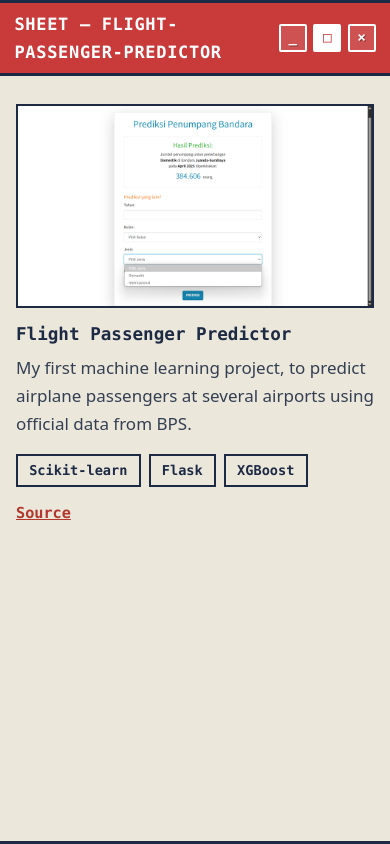
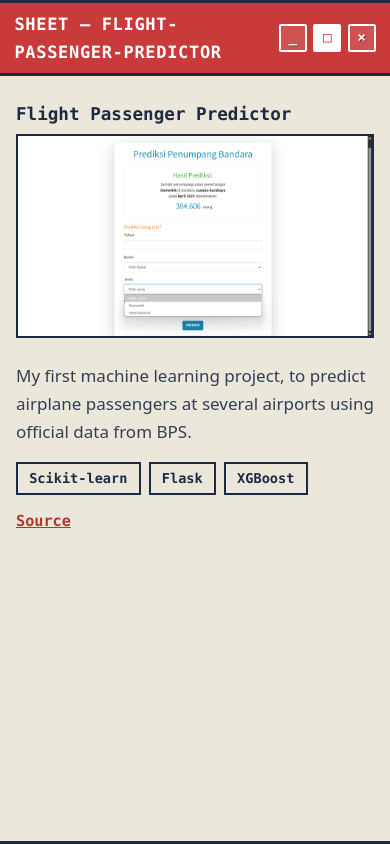
Before and after one commit to Baghaztra/portfolio02, a Nuxt app: page /projects in a window 390 px wide. Both pictures are taken after a click on the button 195 px from the left and 5052 px from the top of the page. Shown: the part 4630-5474 px from the top of the page. Built offline with nearby package versions, Linux system fonts and the light colour scheme.

Commit message:
feat: improve detail open for projects page

```diff
--- a/app/assets/css/main.css
+++ b/app/assets/css/main.css
@@ -621,10 +621,21 @@ img {
   margin-top: 0;
 }
 
+.sheet-grid {
+  display: grid;
+  grid-template-columns: 1.1fr 0.9fr;
+  gap: 1.5rem;
+  align-items: start;
+}
+
+.sheet-info:only-child {
+  grid-column: 1 / -1;
+}
+
 .proj-shot {
   border: 2px solid var(--ink);
   line-height: 0;
-  margin-bottom: 1rem;
+  margin-bottom: 0;
   overflow: hidden;
 }
 
@@ -668,6 +679,16 @@ img {
 /* ---------- Responsive ---------- */
 
 @media (max-width: 44rem) {
+  .sheet-grid {
+    grid-template-columns: 1fr;
+  }
+
+  .proj-shot {
+    max-width: 28rem;
+    justify-self: center;
+    width: 100%;
+  }
+
   .hero-grid {
     grid-template-columns: 1fr;
   }
--- a/app/pages/projects.vue
+++ b/app/pages/projects.vue
@@ -33,6 +33,8 @@
       v-model:maximized="detailOpen"
       @close="active = null"
     >
+      <h2 class="proj-name">{{ active.title }}</h2>
+      <div class="sheet-grid">
         <div v-if="active.image" class="proj-shot">
           <NuxtPicture
             :src="active.image"
@@ -43,7 +45,7 @@
             :img-attrs="{ alt: active.imageAlt, loading: 'eager', fetchpriority: 'high' }"
           />
         </div>
-      <h2 class="proj-name">{{ active.title }}</h2>
+        <div class="sheet-info">
           <ProjectCollaborators :project="active" />
           <p>{{ active.summary }}</p>
           <ul class="tag-row" :aria-label="`Stack for ${active.title}`">
@@ -58,6 +60,8 @@
             <a v-if="active.demoUrl" :href="active.demoUrl" target="_blank" rel="noopener noreferrer">Live demo</a>
             <span v-if="!active.repos.length && !active.demoUrl" class="proj-nolink">No public link</span>
           </p>
+        </div>
+      </div>
     </WindowFrame>
   </div>
 </template>
```
Lines whose indentation alone changed are shown as unchanged.
